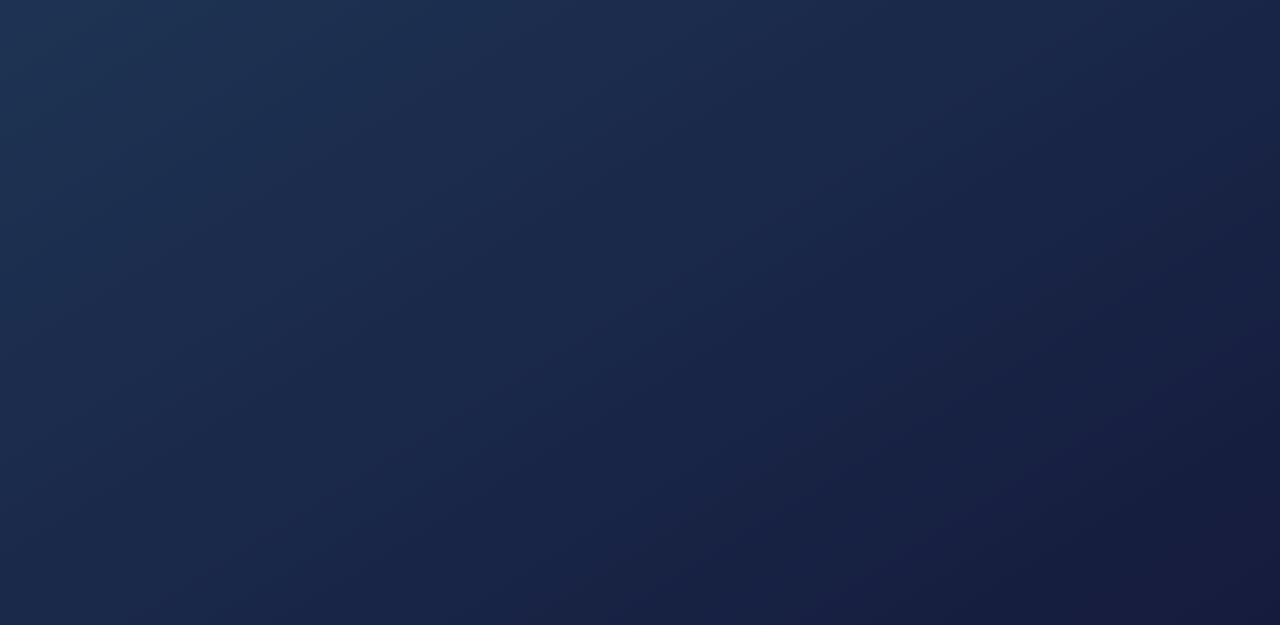
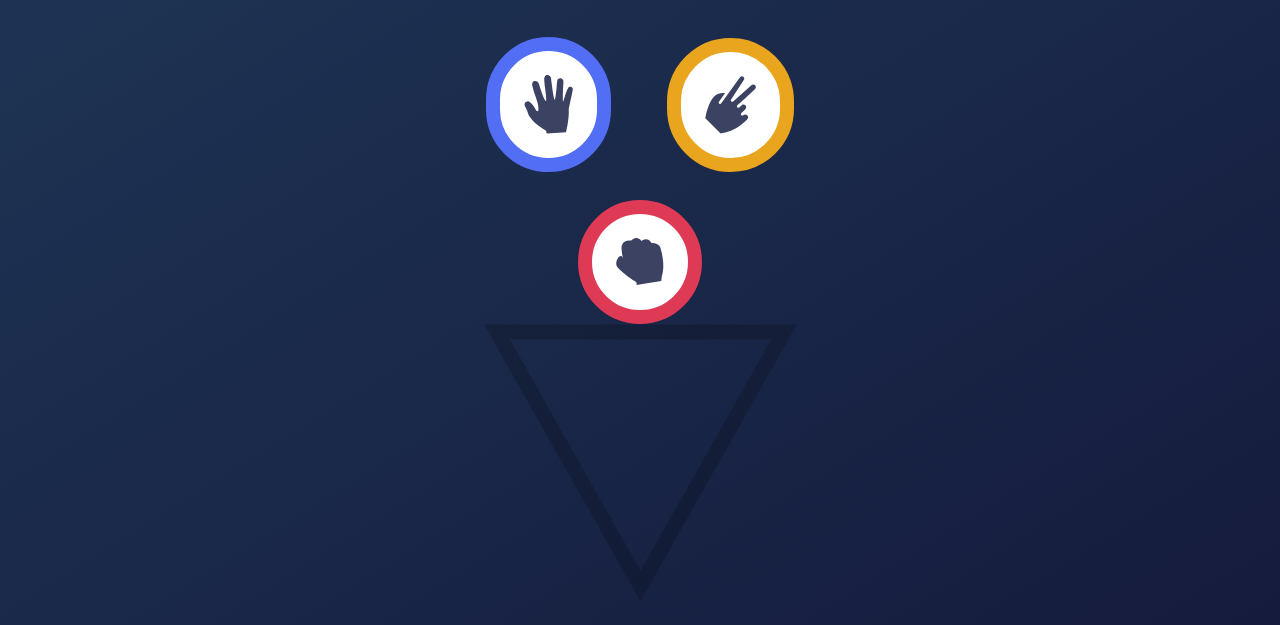
Before and after one commit to searchsakib/rock-paper-sci-fm, a website: page src/index.html in a window 1280 px wide. Shown: the part 175-800 px from the top of the page. Drawn offline with Linux system fonts and the light colour scheme.

Commit message:
working on basic ui

```diff
--- a/src/index.html
+++ b/src/index.html
@@ -33,5 +33,34 @@
         </div>
       </div>
     </header>
+    <main>
+      <div>
+        <div>
+          <div class="flex items-center justify-center gap-14">
+            <div
+              class="border-[14px] rounded-full p-6 border-[#526EF4] bg-white"
+            >
+              <img src="../images/icon-paper.svg" alt="paper image" />
+            </div>
+            <div
+              class="border-[14px] rounded-full p-6 border-[#E9A51E] bg-white"
+            >
+              <img src="../images/icon-scissors.svg" alt="scissors image" />
+            </div>
+          </div>
+
+          <div class="flex items-center justify-center">
+            <div
+              class="border-[14px] rounded-full p-6 border-[#DE3A55] bg-white mt-7"
+            >
+              <img src="../images/icon-rock.svg" alt="rock image" />
+            </div>
+          </div>
+        </div>
+        <div class="flex items-center justify-center">
+          <img src="../images/bg-triangle.svg" alt="triangle" />
+        </div>
+      </div>
+    </main>
   </body>
 </html>
```
Also changed, not shown: src/output.css.
